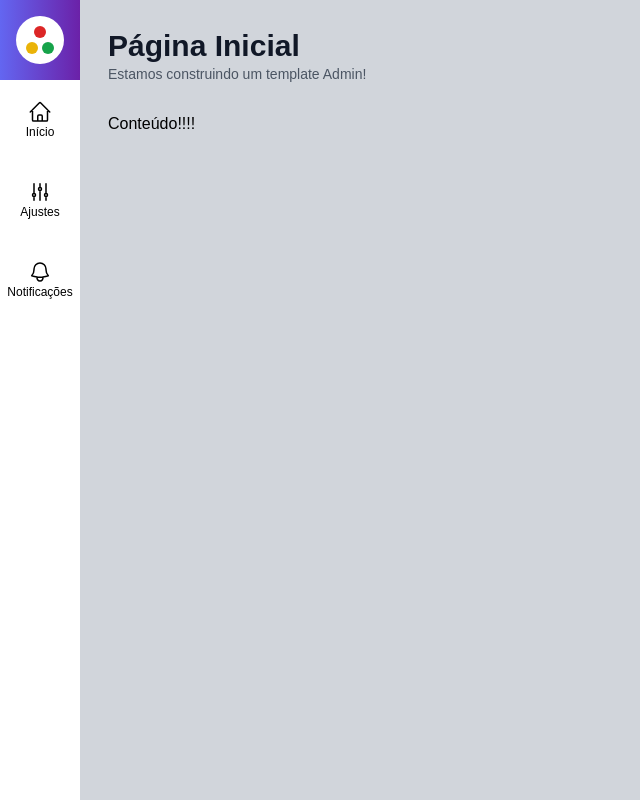
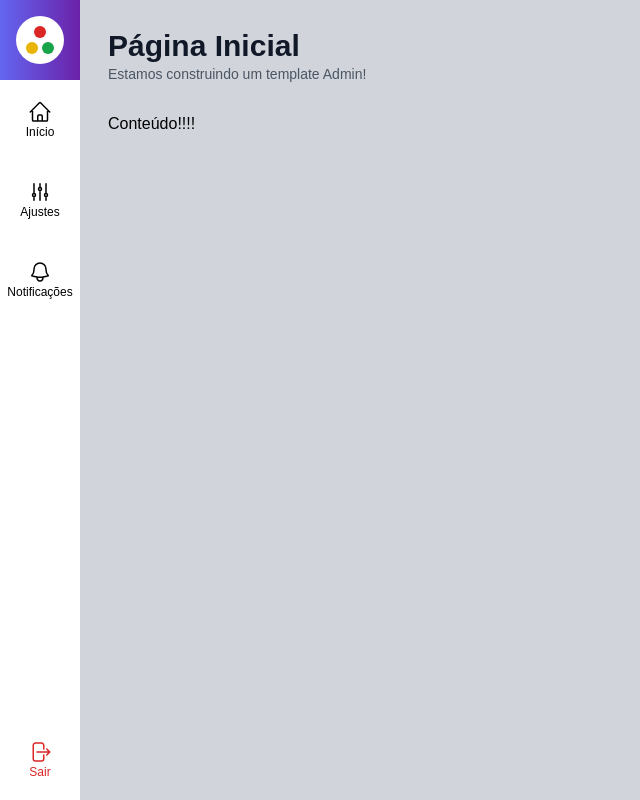
Before and after one commit to luucasor/admin-template, a Next.js app: page / in a window 1280 px wide. Shown: the whole page, without its empty margins (0-640 px from the left). Built offline with nearby package versions, Linux system fonts and the light colour scheme.

Commit message:
Adicionando botão sair

```diff
--- a/src/components/icons/index.tsx
+++ b/src/components/icons/index.tsx
@@ -17,3 +17,9 @@
         <path strokeLinecap="round" strokeLinejoin="round" d="M14.857 17.082a23.848 23.848 0 005.454-1.31A8.967 8.967 0 0118 9.75v-.7V9A6 6 0 006 9v.75a8.967 8.967 0 01-2.312 6.022c1.733.64 3.56 1.085 5.455 1.31m5.714 0a24.255 24.255 0 01-5.714 0m5.714 0a3 3 0 11-5.714 0" />
     </svg>
 )
+
+export const IconeSair = (
+    <svg xmlns="http://www.w3.org/2000/svg" fill="none" viewBox="0 0 24 24" strokeWidth={1.5} stroke="currentColor" className="w-6 h-6">
+        <path strokeLinecap="round" strokeLinejoin="round" d="M15.75 9V5.25A2.25 2.25 0 0013.5 3h-6a2.25 2.25 0 00-2.25 2.25v13.5A2.25 2.25 0 007.5 21h6a2.25 2.25 0 002.25-2.25V15m3 0l3-3m0 0l-3-3m3 3H9" />
+    </svg>
+)
--- a/src/components/template/MenuItem.tsx
+++ b/src/components/template/MenuItem.tsx
@@ -1,27 +1,42 @@
 import Link from "next/link"
 
 interface MenuItemProps {
-    url: string
     texto: string
     icone: any
+    url?: string
+    className?: string
+    onClick?: (evento: any) => void
 }
 
 export default function MenuItem(props: MenuItemProps) {
+    function renderizarLink() {
         return (
-        <li className={`hover:bg-gray-100`}>
-            <Link href={props.url} legacyBehavior>
             <a className={`
                 flex flex-col justify-center items-center
-                    h-20 w-20
+                h-20 w-20 text-grey-600
+                ${props.className}
             `}>
                 {props.icone}
                 <span className={`
-                        text-xs font-light text-grey-600
+                    text-xs font-light
                 `}>
                     {props.texto}
                 </span>
             </a>
+        )
+    }
+    return (
+        <li onClick={props.onClick} className={`
+            hover:bg-gray-100
+            cursor-pointer
+        `}>
+            {props.url ? (
+                <Link href={props.url} legacyBehavior>
+                    {renderizarLink()}
                 </Link>
+            ) : (
+                renderizarLink()
+            )}
         </li>
     )
 }
--- a/src/components/template/MenuLateral.tsx
+++ b/src/components/template/MenuLateral.tsx
@@ -1,10 +1,10 @@
-import { IconeCasa, IconeAjustes, IconeSino } from "../icons";
+import { IconeCasa, IconeAjustes, IconeSino, IconeSair } from "../icons";
 import Logo from "./Logo";
 import MenuItem from "./MenuItem";
 
 export default function MenuLateral() {
     return (
-        <aside>
+        <aside className="flex flex-col">
             <div className={`
                 flex flex-col items-center justify-center
                 bg-gradient-to-r from-indigo-500 to-purple-800
@@ -12,11 +12,21 @@
             `}>
                 <Logo />
             </div>
-            <ul>
+            <ul className="flex-grow">
                 <MenuItem url="/" texto="Início" icone={IconeCasa} />
                 <MenuItem url="/ajustes" texto="Ajustes" icone={IconeAjustes} />
                 <MenuItem url="/notificacoes" texto="Notificações" icone={IconeSino} />
             </ul>
+            <ul>
+                <MenuItem
+                    texto="Sair" icone={IconeSair}
+                    onClick={() => console.log("logout")}
+                    className={`
+                        text-red-600
+                        hover:bg-red-400 hover:text-white
+                    `}
+                />
+            </ul>
         </aside>
     )
 }
```
Lines whose indentation alone changed are shown as unchanged.
